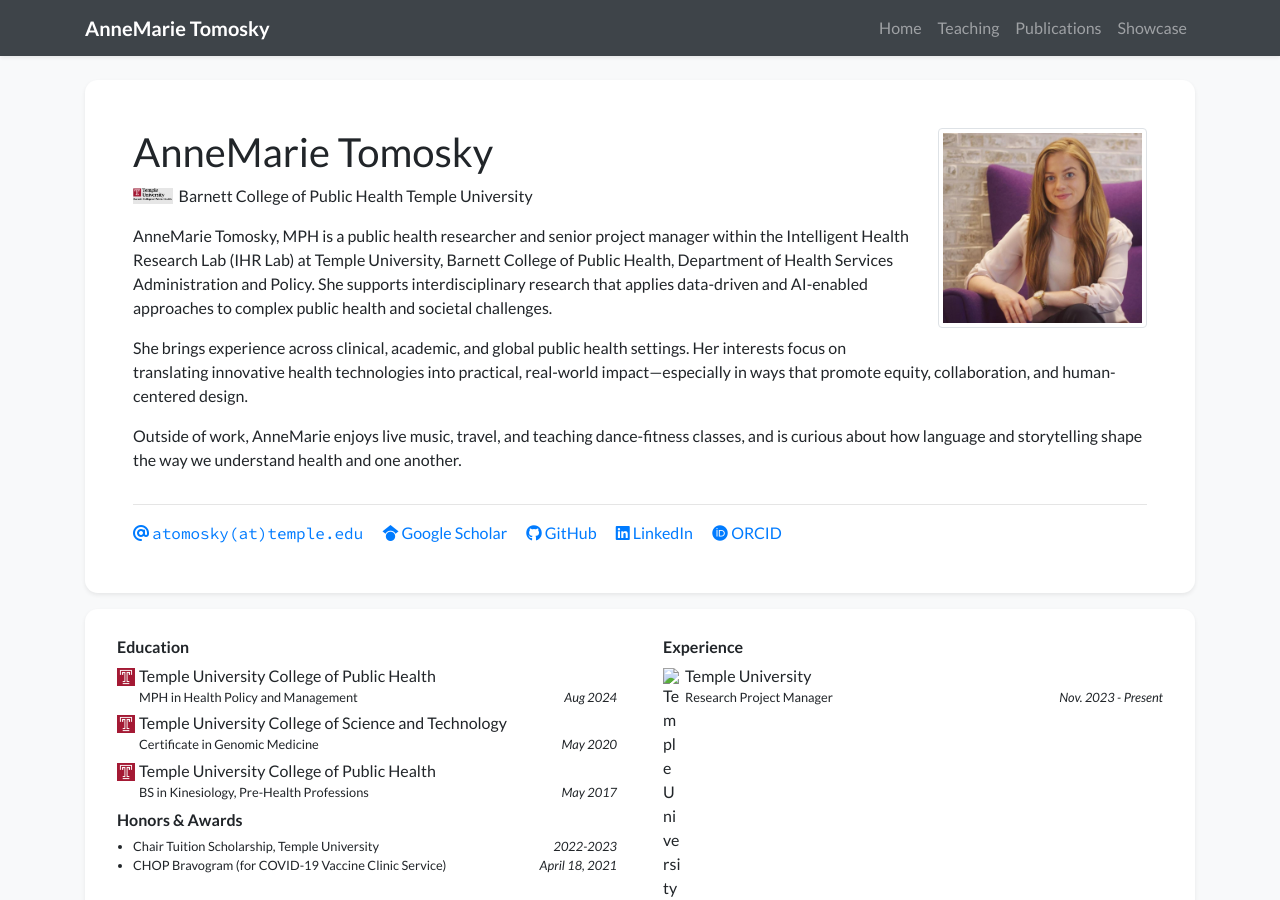
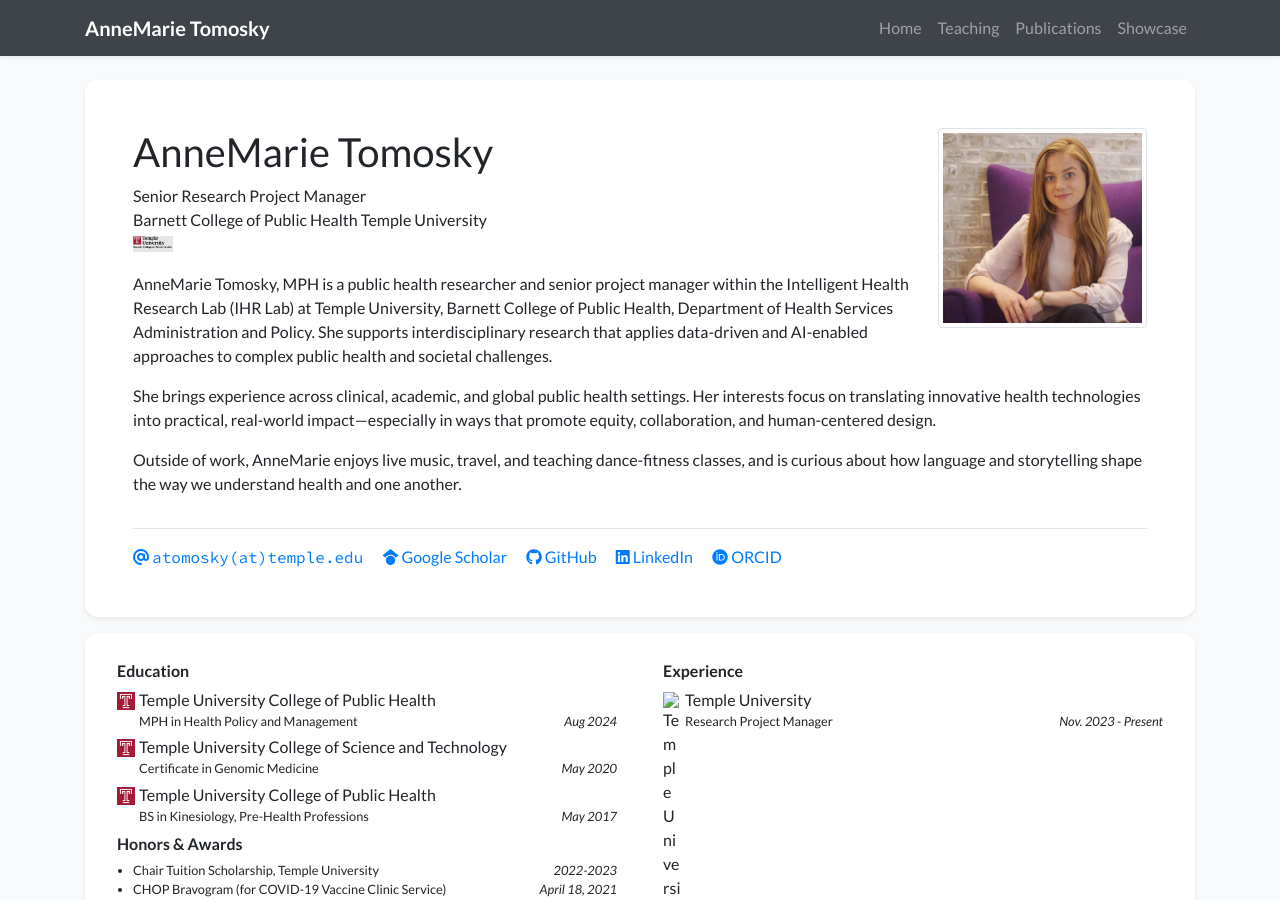
Before and after one commit to atomosky/atomosky.github.io, a Jekyll site: the page built from index_layout2.html, in a window 1280 px wide and 900 px high. Built offline with Jekyll 4.4.1, drawn with Linux system fonts in a browser that asks for light colours; nearby versions of some CDN libraries; a style sheet for code colours, icons or effects is not loaded.

Commit message:
Fix indentation and format in profile.yml

```diff
--- a/_data/profile.yml
+++ b/_data/profile.yml
@@ -4,8 +4,8 @@
 
 positions:
 - name: Senior Research Project Manager
-  name: Barnett College of Public Health Temple University
-  logo: assets/images/badges/Screenshot 2026-01-29 174125.png  # Logo is optional
+- name: Barnett College of Public Health Temple University
+- logo: assets/images/badges/Screenshot 2026-01-29 174125.png  # Logo is optional
 
 
 email: "atomosky@temple.edu"
```
